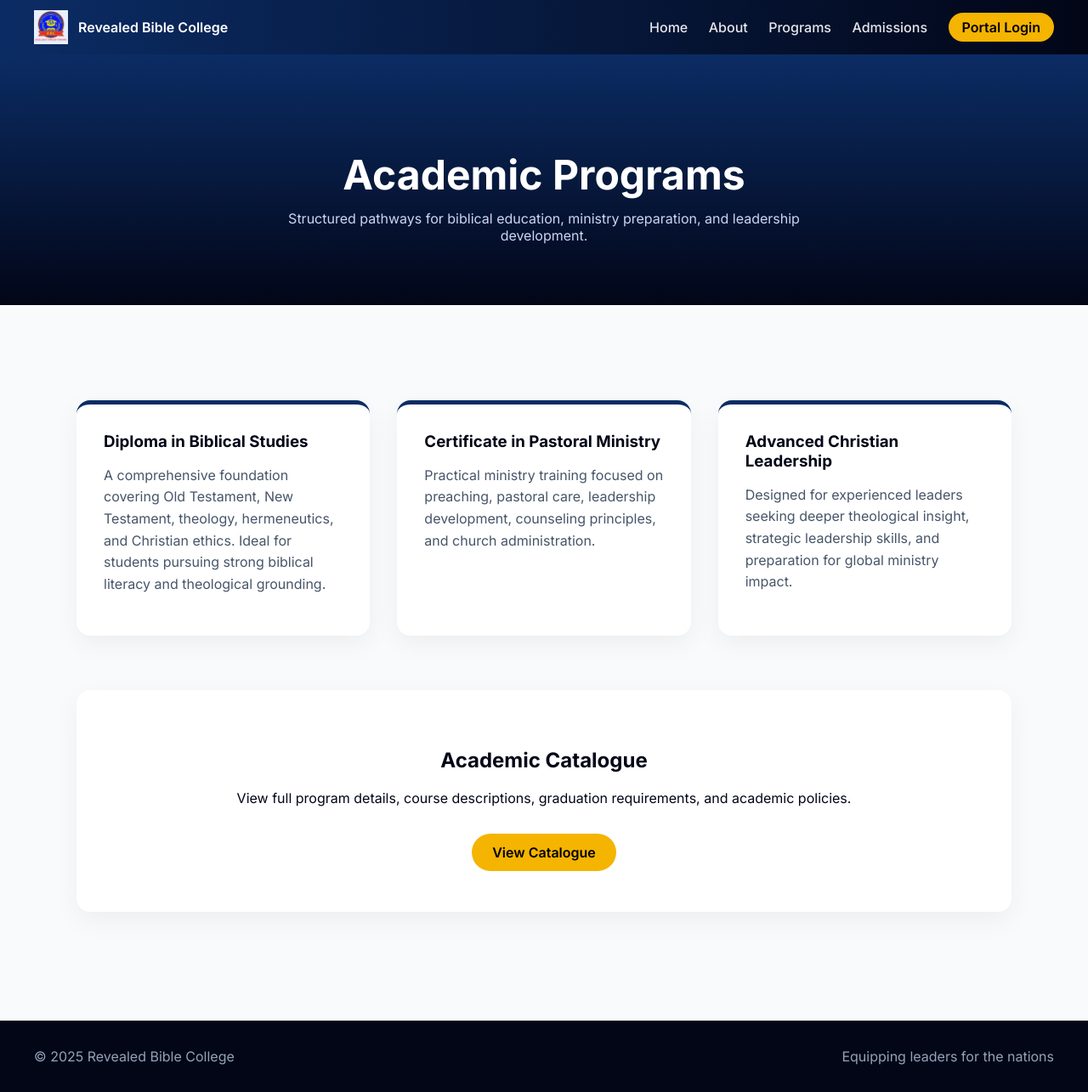
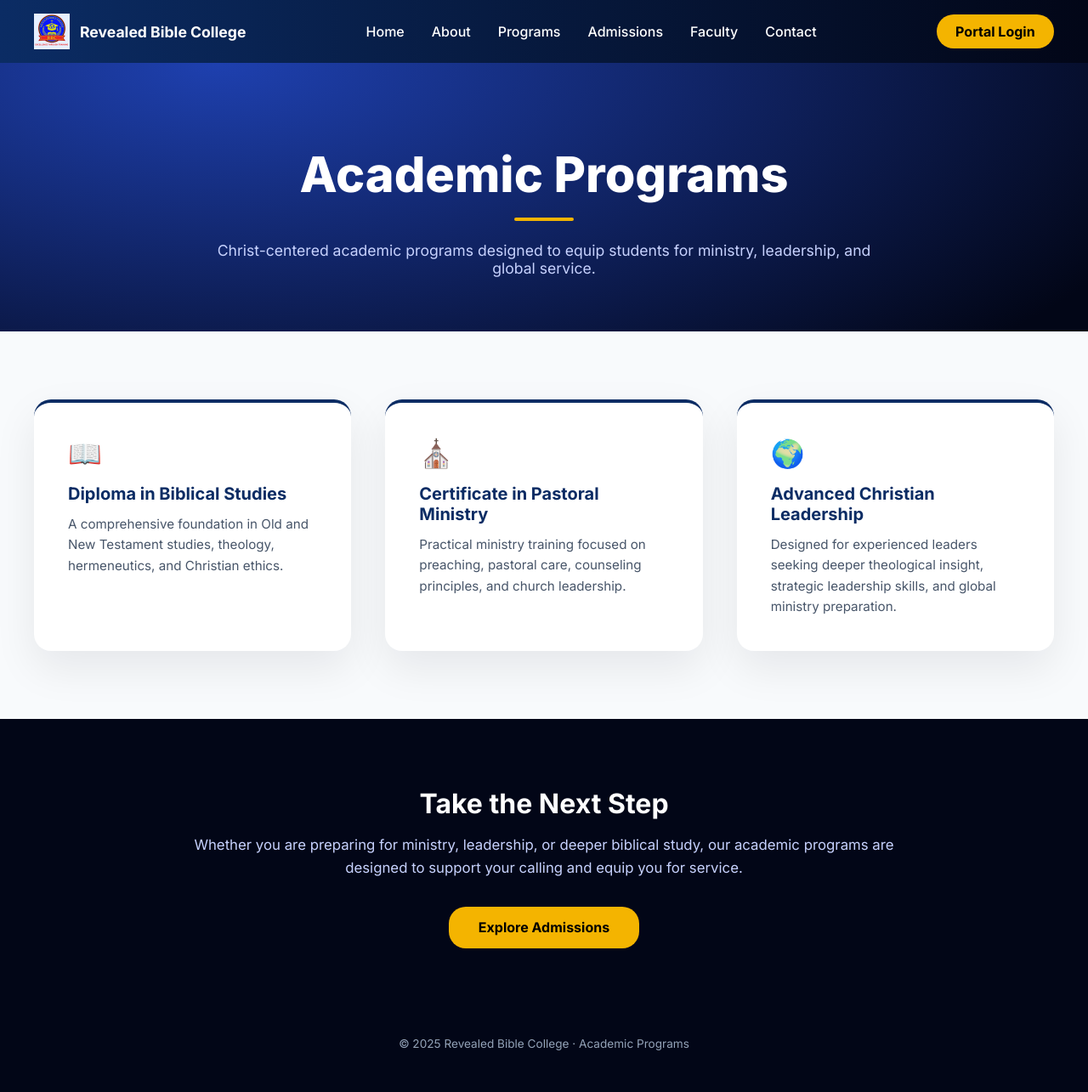
Before and after one commit to WillieKM/my-student-portal, a Jekyll site: the page programs.html, which Jekyll copies as it is, in a window 1280 px wide and 1285 px high. Shown: the whole window at 85% size. Built offline with Jekyll 4.4.1, drawn with Linux system fonts in a browser that asks for light colours.

Commit message:
Update programs.html

```diff
--- a/programs.html
+++ b/programs.html
@@ -1,161 +1,202 @@
 <!DOCTYPE html>
 <html lang="en">
 <head>
-  <meta charset="UTF-8">
+  <meta charset="UTF-8" />
+  <meta name="viewport" content="width=device-width, initial-scale=1.0" />
   <title>Academic Programs | Revealed Bible College</title>
-  <meta name="viewport" content="width=device-width, initial-scale=1.0">
 
-  <link href="https://fonts.googleapis.com/css2?family=Inter:wght@400;500;600;700&display=swap" rel="stylesheet">
+  <meta name="description" content="Explore academic programs at Revealed Bible College. Biblical studies, pastoral ministry, and leadership training designed to equip leaders for global service.">
+
+  <link href="https://fonts.googleapis.com/css2?family=Inter:wght@400;500;600;700;800&display=swap" rel="stylesheet">
 
   <style>
     :root {
-      --primary: #0b2c64;
-      --secondary: #f4b400;
-      --dark: #020617;
-      --muted: #475569;
-      --light: #f8fafc;
-      --radius: 1rem;
+      --navy-dark: #020617;
+      --navy: #0b2c64;
+      --navy-soft: #1e40af;
+      --gold: #f4b400;
+      --radius: 1.25rem;
+    }
+
+    * {
+      box-sizing: border-box;
+      margin: 0;
+      padding: 0;
     }
 
     body {
-      margin: 0;
-      font-family: 'Inter', sans-serif;
-      background: var(--light);
-      color: var(--dark);
+      font-family: "Inter", sans-serif;
+      background: var(--navy-dark);
+      color: white;
+      min-height: 100vh;
     }
 
-    /* ===== HEADER ===== */
+    a {
+      color: inherit;
+      text-decoration: none;
+    }
+
+    /* ================= HEADER ================= */
+
     header {
-      background: linear-gradient(90deg, #0b2c64, #020617);
+      background: linear-gradient(90deg, var(--navy), var(--navy-dark));
+      position: sticky;
+      top: 0;
+      z-index: 10;
     }
 
     .nav {
-      max-width: 1200px;
+      max-width: 1400px;
       margin: auto;
-      padding: 0.75rem 1.25rem;
+      padding: 1rem 2.5rem;
       display: flex;
+      align-items: center;
       justify-content: space-between;
-      align-items: center;
     }
 
     .brand {
       display: flex;
       align-items: center;
       gap: 0.75rem;
-      color: #fff;
-      font-weight: 600;
+      font-weight: 700;
+      font-size: 1.1rem;
     }
 
     .brand img {
-      height: 40px;
-      width: auto;
+      height: 42px;
     }
 
-    nav a {
-      color: #e5e7eb;
-      margin-left: 1.25rem;
-      text-decoration: none;
+    .nav-links {
+      display: flex;
+      gap: 2rem;
       font-weight: 500;
     }
 
     .nav-cta {
-      background: var(--secondary);
-      color: #000;
-      padding: 0.45rem 1rem;
+      background: var(--gold);
+      color: black;
+      padding: 0.6rem 1.4rem;
       border-radius: 999px;
-      font-weight: 600;
+      font-weight: 700;
     }
 
-    /* ===== HERO ===== */
+    /* ================= HERO (DARK) ================= */
+
     .hero {
-      background: linear-gradient(180deg, #0b2c64, #020617);
-      color: #fff;
-      padding: 4.5rem 1.25rem;
+      background: radial-gradient(1200px 500px at 20% 0%, var(--navy-soft), var(--navy-dark));
+      padding: 6rem 2.5rem 4rem;
       text-align: center;
     }
 
     .hero h1 {
-      font-size: clamp(2.2rem, 4vw, 3rem);
-      margin-bottom: 0.75rem;
+      font-size: clamp(2.8rem, 4.5vw, 3.6rem);
+      font-weight: 800;
+      margin-bottom: 1rem;
+    }
+
+    .hero-divider {
+      width: 70px;
+      height: 4px;
+      background: var(--gold);
+      border-radius: 999px;
+      margin: 0 auto 1.5rem;
     }
 
     .hero p {
-      color: #cbd5f5;
-      max-width: 640px;
+      max-width: 820px;
+      margin: auto;
+      font-size: 1.1rem;
+      color: #c7d2fe;
+    }
+
+    /* ================= MIDDLE (WHITE) ================= */
+
+    .programs-section {
+      background: #f8fafc;
+      color: #020617;
+      padding: 5rem 2.5rem;
+    }
+
+    .programs-inner {
+      max-width: 1200px;
       margin: auto;
     }
 
-    /* ===== MAIN ===== */
-    main {
-      max-width: 1100px;
-      margin: auto;
-      padding: 4rem 1.25rem;
-    }
-
-    .program-grid {
+    .programs-grid {
       display: grid;
       grid-template-columns: repeat(auto-fit, minmax(280px, 1fr));
-      gap: 2rem;
-      margin-top: 3rem;
+      gap: 2.5rem;
     }
 
     .program-card {
-      background: #fff;
+      background: white;
       border-radius: var(--radius);
-      padding: 2rem;
-      box-shadow: 0 10px 30px rgba(0,0,0,0.05);
-      border-top: 5px solid var(--primary);
+      padding: 2.5rem;
+      box-shadow: 0 20px 50px rgba(2, 6, 23, 0.08);
+      border-top: 4px solid var(--navy);
+    }
+
+    .program-icon {
+      font-size: 2rem;
+      margin-bottom: 1rem;
     }
 
     .program-card h3 {
-      margin-top: 0;
+      font-size: 1.25rem;
       margin-bottom: 0.75rem;
+      color: var(--navy);
     }
 
     .program-card p {
-      color: var(--muted);
+      font-size: 0.95rem;
+      color: #475569;
       line-height: 1.6;
     }
 
-    .catalog-section {
-      margin-top: 4rem;
+    /* ================= BOTTOM (BLACK) ================= */
+
+    .closing-section {
+      background: var(--navy-dark);
+      color: white;
+      padding: 5rem 2.5rem;
       text-align: center;
-      background: #fff;
-      padding: 3rem 2rem;
-      border-radius: var(--radius);
-      box-shadow: 0 10px 30px rgba(0,0,0,0.05);
     }
 
-    .catalog-section a {
-      display: inline-block;
-      margin-top: 1rem;
-      padding: 0.75rem 1.5rem;
-      background: var(--secondary);
-      color: #000;
-      font-weight: 600;
-      border-radius: 999px;
-      text-decoration: none;
+    .closing-section h2 {
+      font-size: 2rem;
+      margin-bottom: 1rem;
     }
 
-    /* ===== FOOTER ===== */
-    footer {
-      background: var(--dark);
-      color: #94a3b8;
-      padding: 2rem 1.25rem;
-      margin-top: 4rem;
+    .closing-section p {
+      max-width: 900px;
+      margin: auto;
+      color: #c7d2fe;
+      line-height: 1.6;
+      font-size: 1.05rem;
+      margin-bottom: 2rem;
     }
 
-    .footer-inner {
-      max-width: 1200px;
-      margin: auto;
-      display: flex;
-      justify-content: space-between;
-      flex-wrap: wrap;
-      gap: 1rem;
+    .closing-section a {
+      display: inline-block;
+      background: var(--gold);
+      color: black;
+      padding: 0.9rem 2.2rem;
+      border-radius: var(--radius);
+      font-weight: 700;
     }
 
-    @media (max-width: 768px) {
-      nav a {
+    footer {
+      text-align: center;
+      padding: 1.5rem;
+      font-size: 0.85rem;
+      color: #94a3b8;
+      background: #020617;
+    }
+
+    /* ================= RESPONSIVE ================= */
+
+    @media (max-width: 900px) {
+      .nav-links {
         display: none;
       }
     }
@@ -167,81 +208,81 @@
 <header>
   <div class="nav">
     <div class="brand">
-      <img src="/logo.png" alt="Revealed Bible College Logo">
-      Revealed Bible College
+      <img src="logo.png" alt="Revealed Bible College Logo">
+      <span>Revealed Bible College</span>
     </div>
-    <nav>
+
+    <nav class="nav-links">
       <a href="index.html">Home</a>
       <a href="about.html">About</a>
       <a href="programs.html">Programs</a>
-      <a href="contact.html">Admissions</a>
+      <a href="admissions.html">Admissions</a>
+      <a href="faculty.html">Faculty</a>
+      <a href="contact.html">Contact</a>
+    </nav>
+
     <a href="login.html" class="nav-cta">Portal Login</a>
-    </nav>
   </div>
 </header>
 
 <section class="hero">
   <h1>Academic Programs</h1>
+  <div class="hero-divider"></div>
   <p>
-    Structured pathways for biblical education, ministry preparation,
-    and leadership development.
+    Christ-centered academic programs designed to equip students
+    for ministry, leadership, and global service.
   </p>
 </section>
 
-<main>
+<section class="programs-section">
+  <div class="programs-inner">
 
-  <div class="program-grid">
+    <div class="programs-grid">
 
       <div class="program-card">
+        <div class="program-icon">📖</div>
         <h3>Diploma in Biblical Studies</h3>
         <p>
-        A comprehensive foundation covering Old Testament, New Testament,
-        theology, hermeneutics, and Christian ethics. Ideal for students
-        pursuing strong biblical literacy and theological grounding.
+          A comprehensive foundation in Old and New Testament studies,
+          theology, hermeneutics, and Christian ethics.
         </p>
       </div>
 
       <div class="program-card">
+        <div class="program-icon">⛪</div>
         <h3>Certificate in Pastoral Ministry</h3>
         <p>
           Practical ministry training focused on preaching, pastoral care,
-        leadership development, counseling principles, and church administration.
+          counseling principles, and church leadership.
         </p>
       </div>
 
       <div class="program-card">
+        <div class="program-icon">🌍</div>
         <h3>Advanced Christian Leadership</h3>
         <p>
           Designed for experienced leaders seeking deeper theological insight,
-        strategic leadership skills, and preparation for global ministry impact.
+          strategic leadership skills, and global ministry preparation.
         </p>
       </div>
 
     </div>
 
-  <div class="catalog-section">
-    <h2>Academic Catalogue</h2>
+  </div>
+</section>
+
+<section class="closing-section">
+  <h2>Take the Next Step</h2>
   <p>
-      View full program details, course descriptions, graduation requirements,
-      and academic policies.
+    Whether you are preparing for ministry, leadership, or deeper biblical study,
+    our academic programs are designed to support your calling and equip you for service.
   </p>
-   <a href="/catalogue-2025.pdf" target="_blank">View Catalogue</a>
-
-    </a>
-  </div>
-
-</main>
+  <a href="admissions.html">Explore Admissions</a>
+</section>
 
 <footer>
-  <div class="footer-inner">
-    <span>© <span id="year"></span> Revealed Bible College</span>
-    <span>Equipping leaders for the nations</span>
-  </div>
+  © 2025 Revealed Bible College · Academic Programs
 </footer>
-
-<script>
-  document.getElementById('year').textContent = new Date().getFullYear();
-</script>
 
 </body>
 </html>
```
Lines whose indentation alone changed are shown as unchanged.
